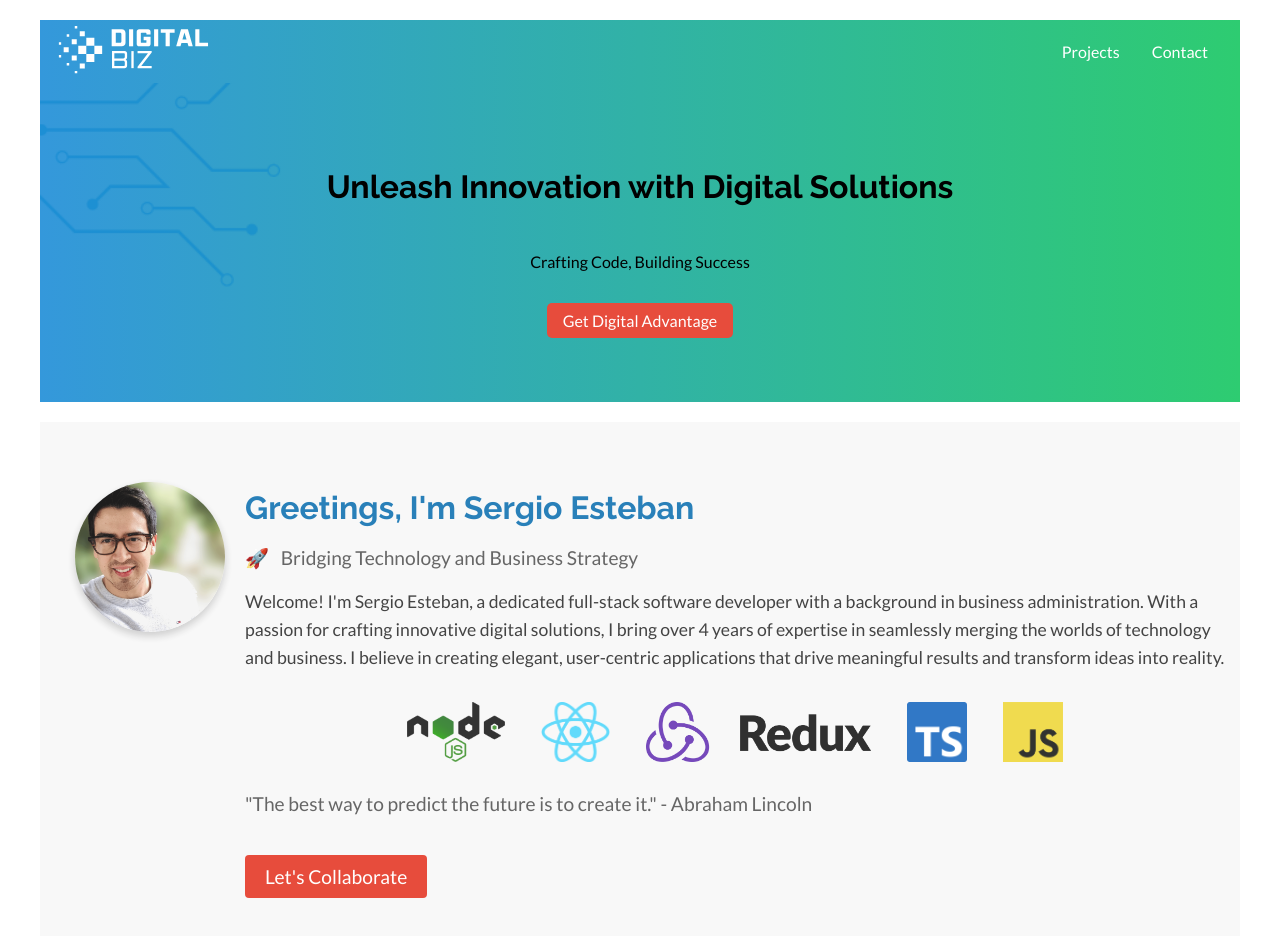
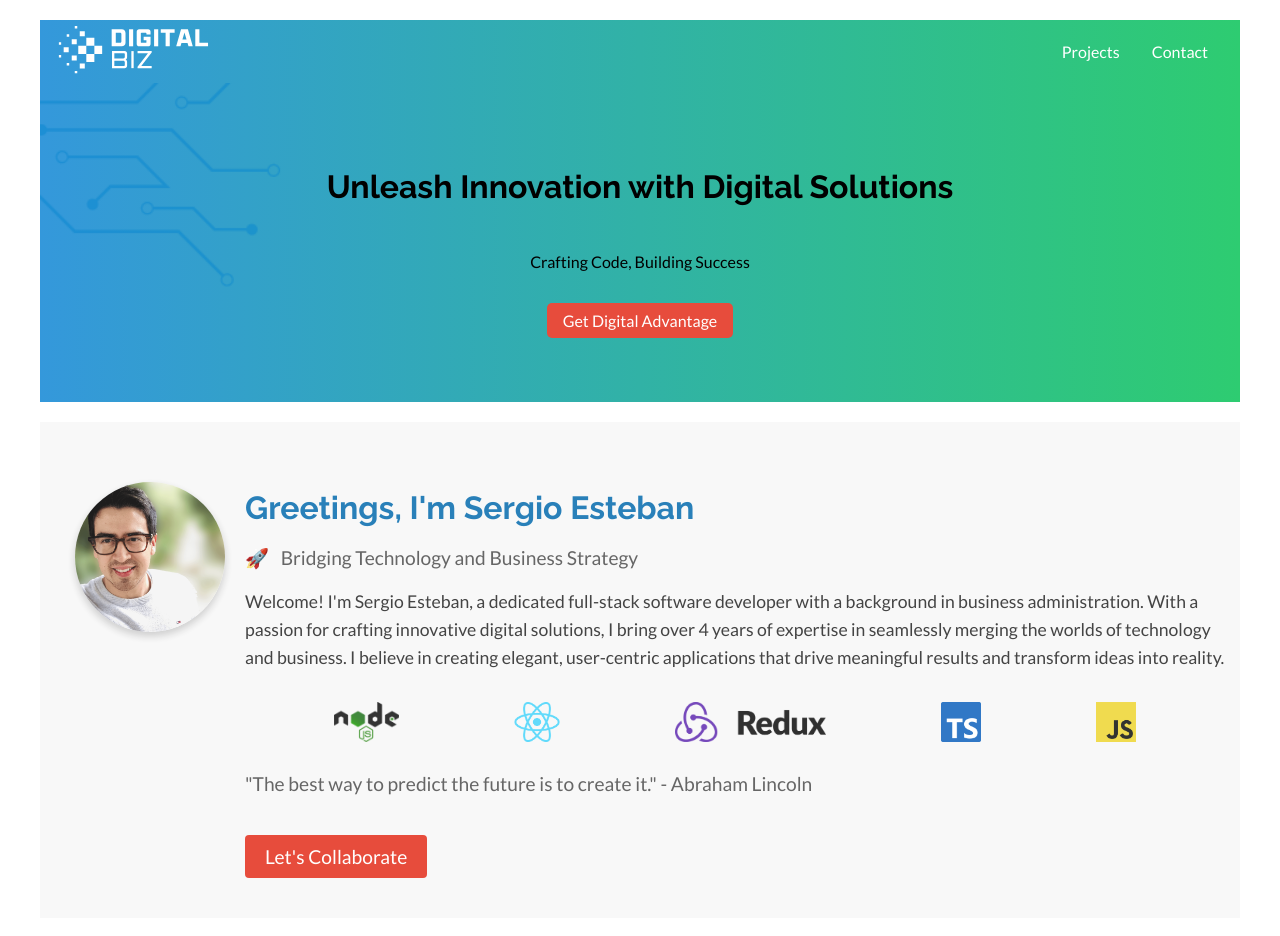
Before and after one commit to myplancash/myplancash.github.io, a React (Create React App) app: page / in a window 1280 px wide. Shown: the top 936 px of the page. Built offline with nearby package versions, Linux system fonts and the light colour scheme.

Commit message:
new changes

```diff
--- a/src/App.js
+++ b/src/App.js
@@ -20,9 +20,6 @@ const App = () => {
           <NavItem to="/projects" activeClassName="active">
             Projects
           </NavItem>
-          <NavItem to="/skills" activeClassName="active">
-            Skills
-          </NavItem>
           <NavItem to="/contact" activeClassName="active">
             Contact
           </NavItem>
--- a/src/components/TechnologyLogos/TechnologyLogos.styles.jsx
+++ b/src/components/TechnologyLogos/TechnologyLogos.styles.jsx
@@ -2,16 +2,15 @@ import styled from 'styled-components';
 
 export const LogoContainer = styled.div`
   display: flex;
-  flex-wrap: wrap;
-  flex-flow: row nowrap;
+  flex-flow: row wrap;
   gap: 1rem;
-  justify-content: center;
+  justify-content: space-evenly;
   align-items: center; /* Align logos vertically */
   margin-top: 20px;
 `;
 
 export const Logo = styled.img`
   width: auto;
-  max-height: 60px; /* Adjust the maximum height as needed */
+  max-height: 40px; /* Adjust the maximum height as needed */
   margin: 10px;
 `;
```
